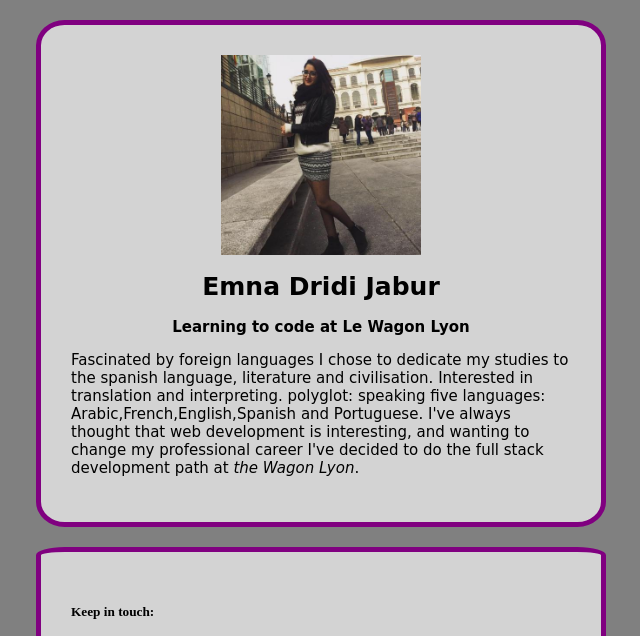
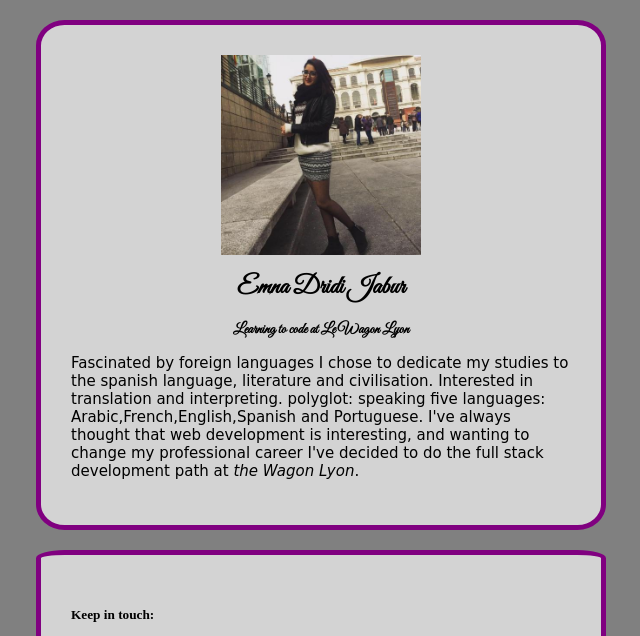
Before and after one commit to emna29/profile, a plain HTML site: page index.html in a window 1280 px wide. Shown: the top 636 px of the page, without its empty margins (354-994 px from the left). Drawn offline with Linux system fonts and the light colour scheme.

```diff
--- a/index.html
+++ b/index.html
@@ -1,5 +1,6 @@
   <!DOCTYPE html>
   <html>
+   <link href="https://fonts.googleapis.com/css?family=Great+Vibes" rel="stylesheet">
    <link rel = "stylesheet"type = "text/css"href ="style.css" />
     <link rel="stylesheet" href="https://cdnjs.cloudflare.com/ajax/libs/font-awesome/4.7.0/css/font-awesome.min.css">
     <head>
@@ -17,10 +18,10 @@
        <div class="card">
       <h5>Keep in touch:</h5>
       <ul id="list-inline">
-   <li><a href=https://www.facebook.com/amoun298 target="_blank"><i class="fa fa-facebook"></i></a></li>
-   <li><a href=https://twitter.com/Emna298 target="_blank"><i class="fa fa-twitter"></i></a></li>
-   <li><a href=https://www.linkedin.com/in/emna-dridi-jabur-1b86157b target="_blank"><i class="fa fa-linkedin"></i></a></li>
-  </ul>
+         <li><a href=https://www.facebook.com/amoun298 target="_blank"><i class="fa fa-facebook"></i></a></li>
+         <li><a href=https://twitter.com/Emna298 target="_blank"><i class="fa fa-twitter"></i></a></li>
+         <li><a href=https://www.linkedin.com/in/emna-dridi-jabur-1b86157b target="_blank"><i class="fa fa-linkedin"></i></a></li>
+      </ul>
     </div>
     <div class="card">
   <h3>My Favorite movies</h3>
--- a/style.css
+++ b/style.css
@@ -51,10 +51,10 @@
   margin-top: 20px;
   margin-bottom: 20px;
 }
+
 #list-inline > li {
   display: inline-block;
   margin: auto;
   width: 30%;
   padding-left: 0px
-
 }
```
